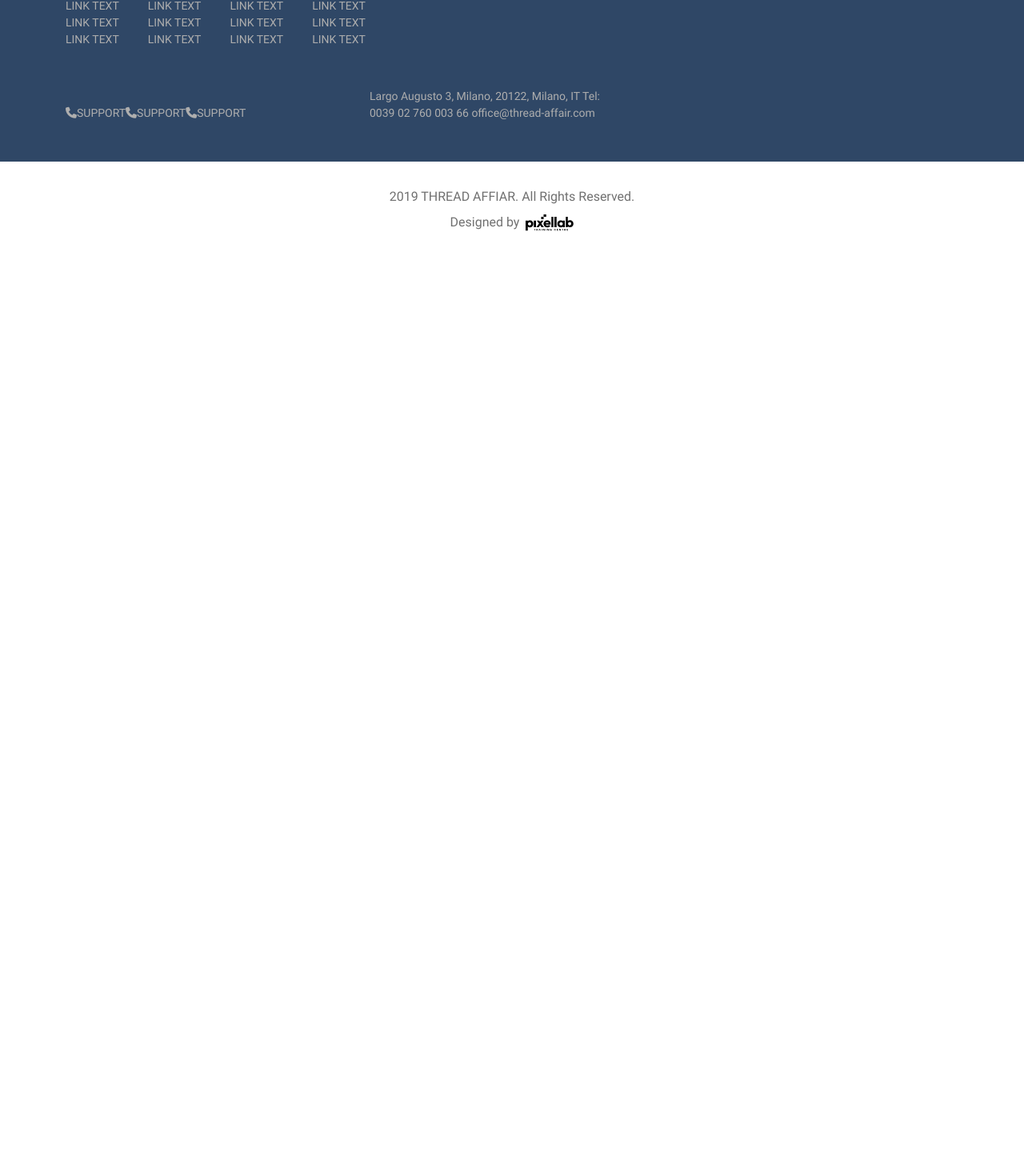
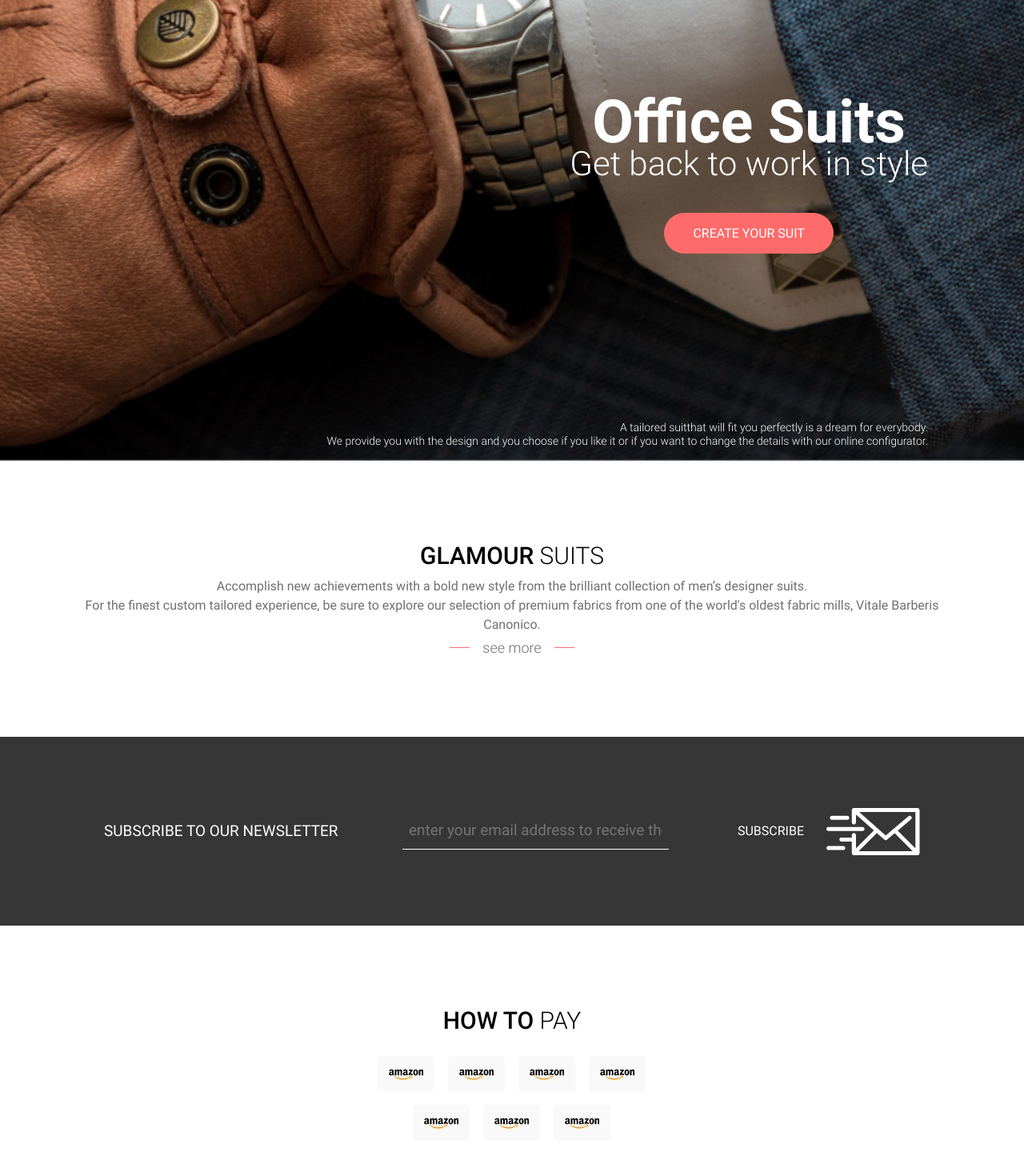
Before and after one commit to TiberiuA/nyc-thread-affair, a Next.js app: page / in a window 1280 px wide. Shown: the part 480-1950 px from the top of the page at 80% size. Before the commit the page ends 800 px from the top, so only its background shows below. Built offline with nearby package versions, Linux system fonts and the light colour scheme.

Commit message:
Curs 10 Mai 2022

```diff
--- /dev/null
+++ b/components/homepage/home-newsletetter.jsx
@@ -0,0 +1,23 @@
+export default function HomeNewsLetter() {
+  return (
+  <section className="home-newsletter">
+    <form className="container">
+      <label htmlFor="newsletterEmail">
+        Subscribe to our <span>newsletter</span>
+      </label>
+
+      <input
+      type="email"
+      placeholder="enter your email address to receive the latest newsl"
+      id="newsletterEmail"
+      name="newslettterEmail"
+      required>
+      </input>
+
+      <button type="submit" title="Subscribe">
+        Subscribe
+        </button>
+    </form>
+  </section>
+  )
+}
--- a/components/main.jsx
+++ b/components/main.jsx
@@ -1,3 +1,105 @@
+import HomeNewsLetter from "./homepage/home-newsletetter";
+
 export default function Main() {
-  return <main>m</main>
+  return <main className="content">
+    <header className="content-header">
+      <div className="banner-main">
+        <div className="banner-main-inner container">
+        <div className="banner-info">
+          <h1>Office Suits</h1>
+          <h2>Get back to work in style</h2>
+
+          <a href="" title="Create your suit" className="button button-large">
+            Create your suit
+          </a>
+        </div>
+
+        <div className="banner-copy">
+          <p>
+            <span>A tailored suit</span>
+          that will fit you perfectly is a dream for everybody.
+          </p>
+
+          <p className="d-none d-lg-block">
+          We provide you with the design and you choose if you like it
+          or if you want to change the details with our online configurator.
+          </p>
+          </div>
+        </div>
+      </div>
+    </header>
+
+    <section className="content-main">
+      <section className="home-catalog-preview container">
+        <header>
+          <h1 className="section-title">
+            <span>Glamour</span> Suits
+          </h1>
+
+          <p>
+            Accomplish new achievements with a bold new style
+            from the brilliant collection of men’s designer suits.
+            </p>
+            <p>
+            For the finest custom tailored experience, be sure
+            to explore our selection of premium fabrics from
+            one of the world's oldest fabric mills,
+            Vitale Barberis Canonico.
+          </p>
+        </header>
+
+        <section className="product-tiles">
+
+        </section>
+
+        <footer>
+          <a href="" title="See more" className="catalog-preview-cta">
+            see more
+          </a>
+        </footer>
+      </section>
+
+<HomeNewsLetter></HomeNewsLetter>
+
+<section className="home-newsletter"></section>
+
+<section className="home-payment container">
+<header>
+  <h1 className="section-title">
+    <span>How to</span> Pay
+  </h1>
+</header>
+
+<ul>
+  <li>
+    <img src="images\payment\amazon.jpg" alt=""></img>
+  </li>
+
+  <li>
+    <img src="images\payment\amazon.jpg" alt=""></img>
+  </li>
+
+  <li>
+    <img src="images\payment\amazon.jpg" alt=""></img>
+  </li>
+
+  <li>
+    <img src="images\payment\amazon.jpg" alt=""></img>
+  </li>
+
+  <li>
+    <img src="images\payment\amazon.jpg" alt=""></img>
+  </li>
+
+  <li>
+    <img src="images\payment\amazon.jpg" alt=""></img>
+  </li>
+
+  <li>
+    <img src="images\payment\amazon.jpg" alt=""></img>
+  </li>
+</ul>
+</section>
+    </section>
+    </main>
 }
--- a/styles/_variables.scss
+++ b/styles/_variables.scss
@@ -1,5 +1,5 @@
 $brand-primary: #ff6b6b;
-$brand-secondary: #2f4766;
+$brand-secondary: #1b1927;
 
 //grays
 $gray-primary: #707070;
--- /dev/null
+++ b/styles/homepage/_banner-main.scss
@@ -0,0 +1,79 @@
+.banner-main {
+  background: $gray-secondary url('/images/banners/banner-02.jpg') no-repeat
+    center center / cover;
+  height: 716px;
+  color: $white;
+  text-align: center;
+
+  .banner-main-inner {
+    display: flex;
+    flex-direction: column;
+    justify-content: flex-end;
+    align-items: center;
+    height: inherit;
+
+    @include media-breakpoint-up(lg) {
+      align-items: flex-end;
+      justify-content: center;
+      padding-right: 50px;
+      position: relative;
+    }
+
+    .banner-info {
+      h1 {
+        font-size: 50px;
+        font-weight: bold;
+        line-height: 33px;
+
+        @include media-breakpoint-up(lg) {
+          font-size: 75px;
+          line-height: 40px;
+        }
+      }
+
+      h2 {
+        font-size: 27px;
+        font-weight: 300;
+        margin-bottom: 50px;
+
+        @include media-breakpoint-up(lg) {
+          font-size: 42px;
+        }
+      }
+    }
+
+    .banner-copy {
+      width: 210px;
+      font-weight: 300;
+      font-size: 18px;
+      margin: 40px 0 70px 0;
+
+      @include media-breakpoint-up(lg) {
+        position: absolute;
+        bottom: 16px;
+        right: 50px;
+        width: auto;
+        margin: 0;
+        font-size: 14px;
+        text-align: right;
+
+        p {
+          margin: 0;
+          line-height: 17px;
+        }
+      }
+
+      p {
+        span {
+          display: block;
+          font-size: 24px;
+
+          @include media-breakpoint-up(lg) {
+            display: inline;
+            font-size: 14px;
+          }
+        }
+      }
+    }
+  }
+}
--- /dev/null
+++ b/styles/homepage/_home-payment.scss
@@ -0,0 +1,10 @@
+.home-payment {
+  ul {
+    max-width: 340px;
+    margin: 26px auto 0 auto;
+    display: flex;
+    justify-content: center;
+    gap: 16px;
+    flex-wrap: wrap;
+  }
+}
--- /dev/null
+++ b/styles/homepage/_index.scss
@@ -0,0 +1,40 @@
+@import './home-payment';
+@import './home-newsletter';
+@import './home-catalog-preview';
+@import './banner-main';
+
+.content-main {
+  margin-top: 100px;
+
+  @include media-breakpoint-up(lg) {
+    margin-top: 100px;
+
+    & > section {
+      margin-bottom: 70px;
+
+      @include media-breakpoint-up(lg) {
+        margin-bottom: 100px;
+      }
+    }
+  }
+
+  .section-title {
+    color: $brand-primary;
+    font-size: 24px;
+    line-height: 29px;
+    text-align: center;
+    text-transform: uppercase;
+    font-size: 500;
+
+    @include media-breakpoint-up(lg) {
+      font-weight: 300;
+      font-size: 30px;
+      line-height: 37px;
+      color: $black;
+
+      span {
+        font-weight: 500;
+      }
+    }
+  }
+}
--- /dev/null
+++ b/styles/homepage/home-catalog-preview.scss
@@ -0,0 +1,39 @@
+.home-catalog-preview {
+  & > header {
+    text-align: center;
+
+    p {
+      margin-bottom: 0;
+    }
+  }
+
+  & > footer {
+    text-align: center;
+
+    .catalog-preview-cta {
+      font-size: 18px;
+      font-weight: 300;
+      line-height: 23px;
+      display: inline-flex;
+      align-items: center;
+      gap: 16px;
+
+      &:after,
+      &::before {
+        content: '';
+        width: 25px;
+        height: 1px;
+        display: inline-block;
+        background-color: $brand-primary;
+        transition: width 0.6s ease-in;
+      }
+
+      &:hover {
+        &::before,
+        &::after {
+          width: 125px;
+        }
+      }
+    }
+  }
+}
--- /dev/null
+++ b/styles/homepage/home-newsletter.scss
@@ -0,0 +1,69 @@
+.home-newsletter {
+  background-color: $gray-secondary;
+  color: $white;
+  font-size: 19px;
+  text-transform: uppercase;
+
+  & > form {
+    display: flex;
+    flex-direction: column;
+    align-items: center;
+    row-gap: 32px;
+    padding: {
+      top: 32px;
+      bottom: 32px;
+    }
+
+    @include media-breakpoint-up(lg) {
+      flex-direction: row;
+      justify-content: space-between;
+      padding: {
+        left: 60px;
+        right: 60px;
+      }
+      height: 236px;
+    }
+
+    llabel {
+      text-align: center;
+      line-height: 36px;
+
+      span {
+        font-size: 55px;
+        font-weight: 700;
+        display: block;
+      }
+    }
+
+    input {
+      &[type='email'] {
+        // width: 32.60188%;
+        width: 100%;
+        background-color: transparent;
+        border: none;
+        color: $white;
+        padding: 8px;
+        border-bottom: 1px solid $white;
+
+        @include media-breakpoint-up(lg) {
+          width: 32.60188%;
+        }
+      }
+    }
+
+    button {
+      &[type='submit'] {
+        border: 0;
+        background: none;
+        text-transform: uppercase;
+        color: $white;
+        font-size: 16px;
+        display: inline-block;
+        padding-right: 145px;
+        min-height: 60px;
+        background: transparent url('/images/icons/mail-send.png') no-repeat
+          right center;
+      }
+    }
+  }
+}
--- a/styles/index.scss
+++ b/styles/index.scss
@@ -18,7 +18,8 @@
 // site
 @import './shared/index';
 
-
+// homepage
+@import './homepage/index';
 
 body {
   font-family: 'Roboto', 'sans-serif';
```
